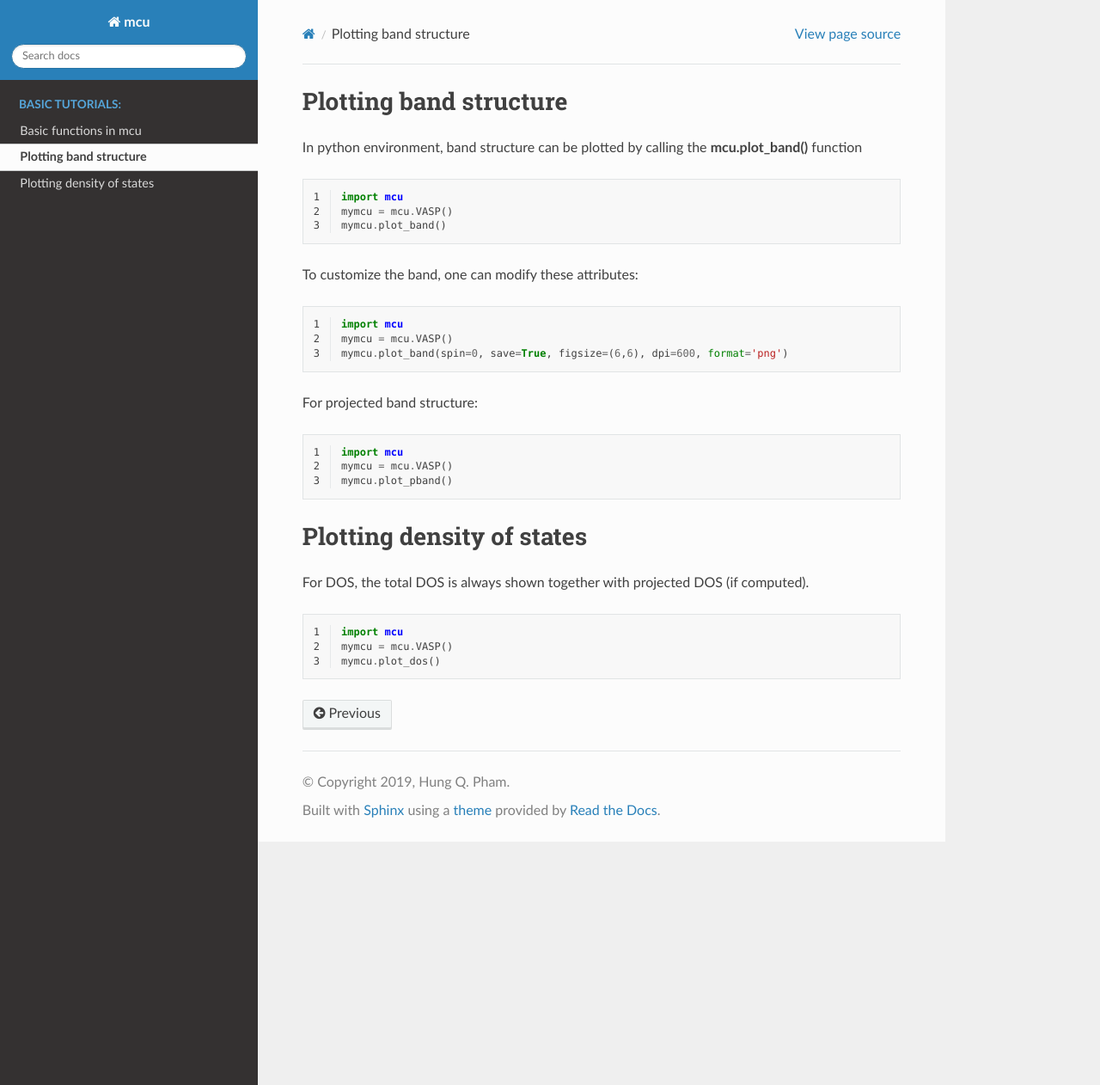
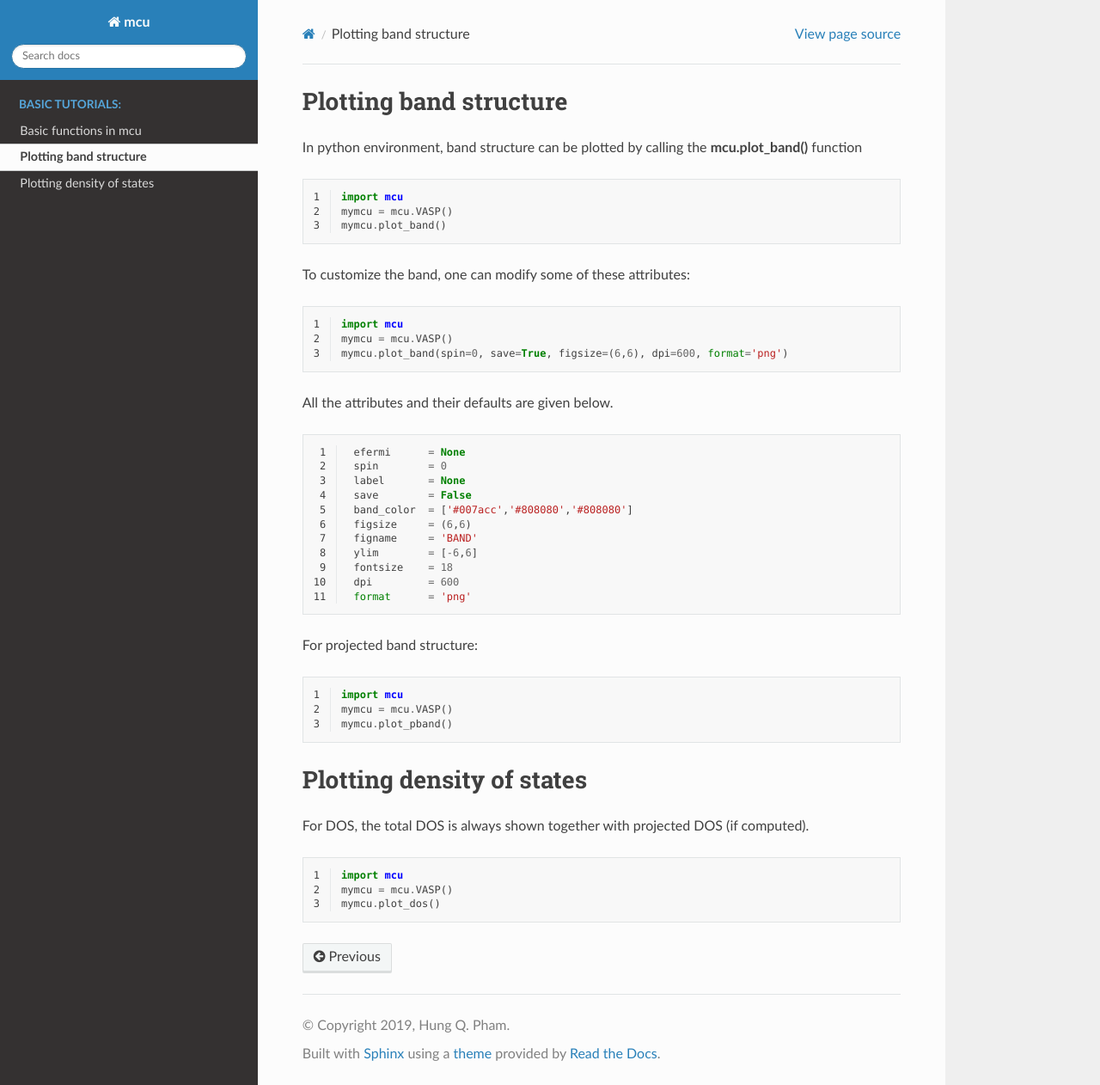
Before and after one commit to hungpham2017/mcu, a Sphinx documentation site: the page built from docs/source/plotting.rst, in a window 1280 px wide and 1262 px high. Shown: the whole window at 86% size. Built offline with Sphinx 7.4.7 and the Read the Docs theme 2.0.0, drawn with Linux system fonts in a browser that asks for light colours.

Commit message:
More content

```diff
--- a/docs/source/plotting.rst
+++ b/docs/source/plotting.rst
@@ -11,7 +11,7 @@ In python environment, band structure can be plotted by calling the **mcu.plot_b
    mymcu = mcu.VASP()
    mymcu.plot_band()
 
-To customize the band, one can modify these attributes:
+To customize the band, one can modify some of these attributes:
 
 .. code-block:: python
    :linenos:
@@ -19,6 +19,23 @@ To customize the band, one can modify these attributes:
    import mcu
    mymcu = mcu.VASP()
    mymcu.plot_band(spin=0, save=True, figsize=(6,6), dpi=600, format='png')
+
+All the attributes and their defaults are given below.
+
+.. code-block:: python
+   :linenos:
+
+    efermi      = None
+    spin        = 0
+    label       = None
+    save        = False
+    band_color  = ['#007acc','#808080','#808080']
+    figsize     = (6,6)
+    figname     = 'BAND'
+    ylim        = [-6,6]
+    fontsize    = 18
+    dpi         = 600
+    format      = 'png'
 
 For projected band structure:
 
```
Also changed, not shown: 5 other files.
